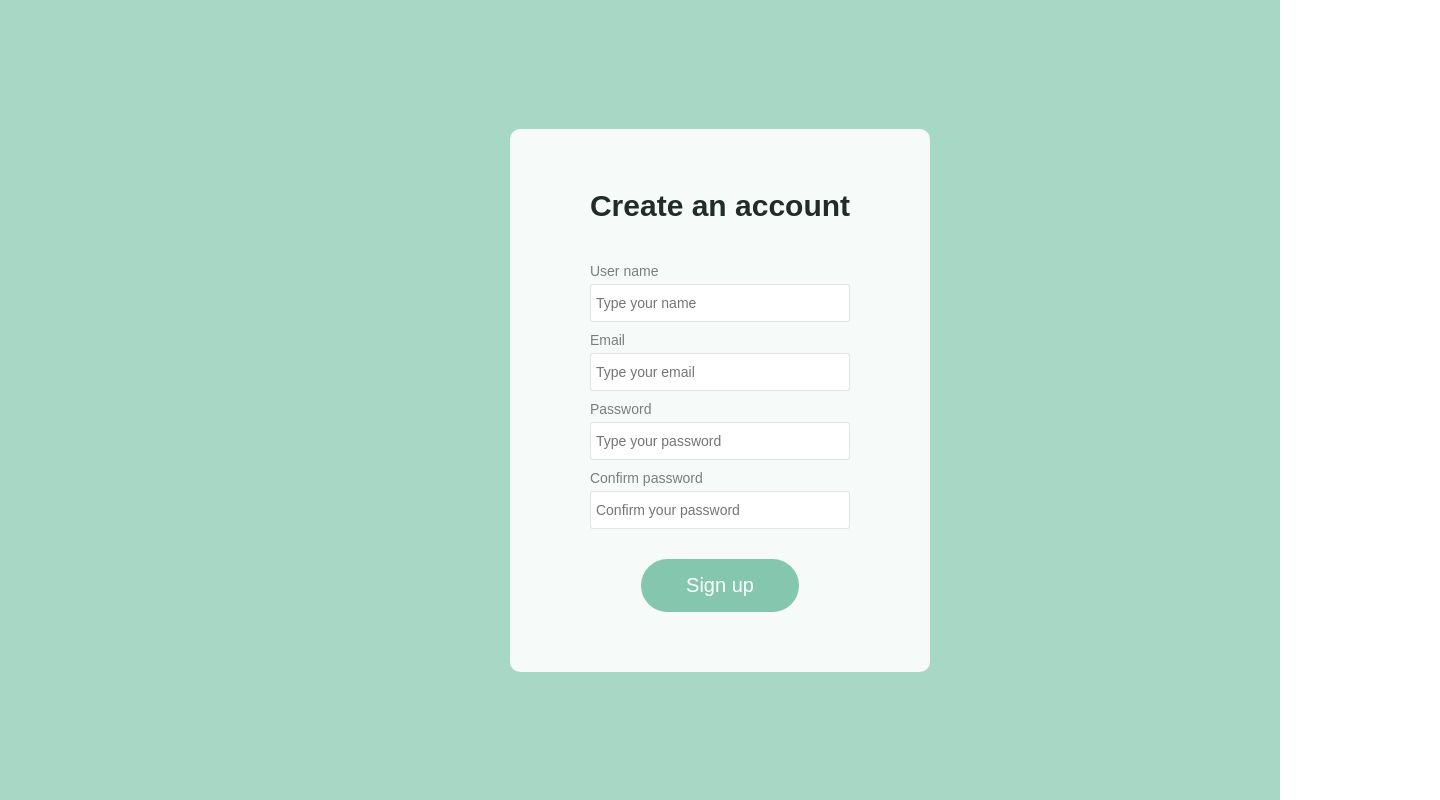
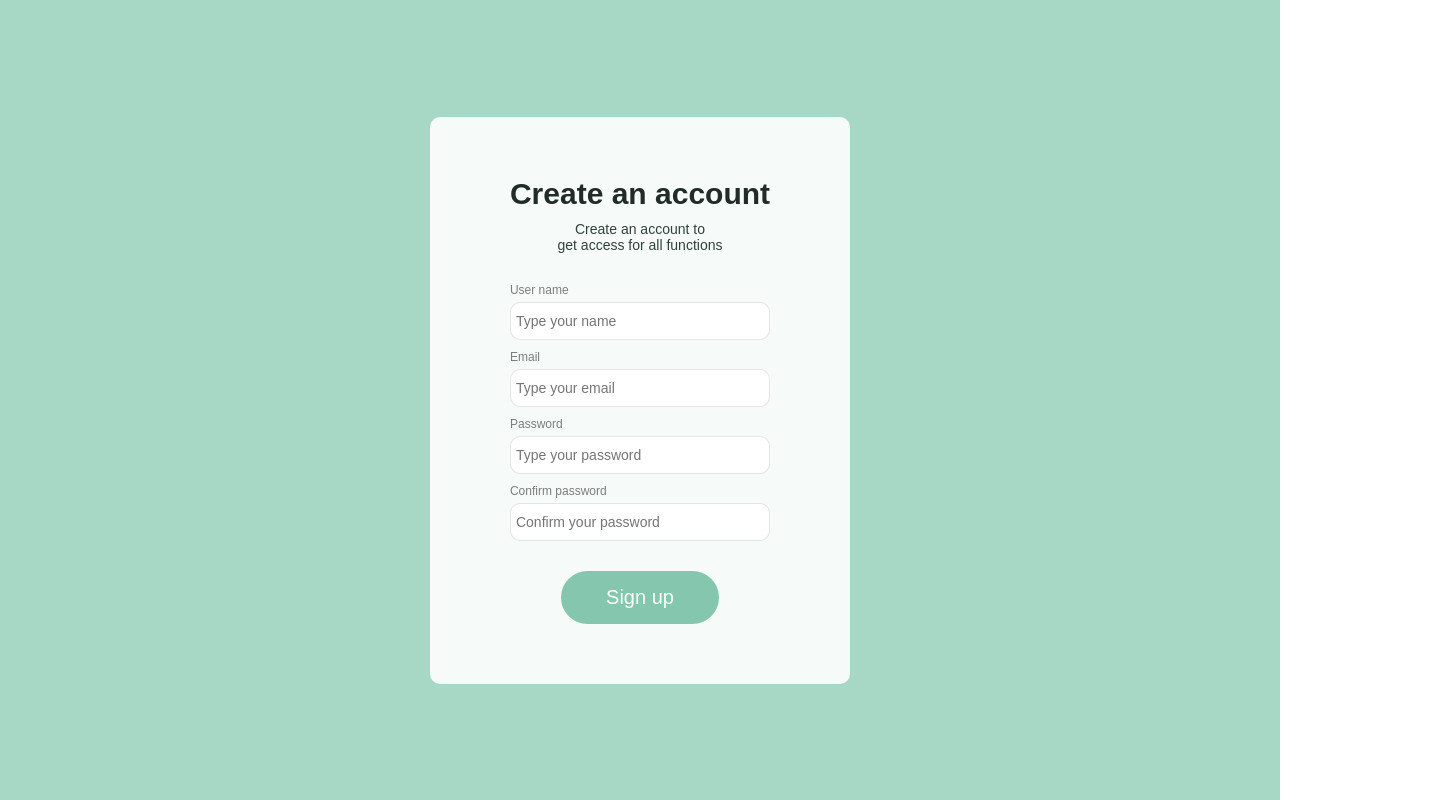
Before and after one commit to OstPerino/practice_2022, a Vue app in the folder client/: page / in a window 1280 px wide. Shown: the whole page, 1440 px wide, since content can reach past the window. Built offline with nearby package versions, Linux system fonts and the light colour scheme.

Commit message:
Edit styles

```diff
--- a/client/src/App.vue
+++ b/client/src/App.vue
@@ -44,13 +44,11 @@ export default {
 .app {
   width: 100vw;
   height: 100vh;
-  font-size: 10px;
+  //font-size: 10px;
   background-color: #A7D7C5;
 }
 
 .container {
-  width: 1440px;
-  margin: 0 auto;
   height: 100%;
 }
 
--- a/client/src/components/UI/DefaultButtonComponent.vue
+++ b/client/src/components/UI/DefaultButtonComponent.vue
@@ -37,5 +37,9 @@ export default {
     cursor: pointer;
     border-radius: 30px;
   }
+
+  &__button:hover {
+    filter: brightness(105%);
+  }
 }
 </style>
--- a/client/src/components/UI/DefaultInputComponent.vue
+++ b/client/src/components/UI/DefaultInputComponent.vue
@@ -42,7 +42,7 @@ export default {
   flex-direction: column;
 
   &__label {
-    font-size: 14px;
+    font-size: 12px;
     padding-bottom: 5px;
     color: rgba(0, 0, 0, 0.5)
   }
@@ -52,7 +52,7 @@ export default {
     font-size: 14px;
     border: 1px solid rgba(0, 0, 0, 0.1);
     outline: none;
-    border-radius: 3px;
+    border-radius: 10px;
   }
 }
 </style>
--- a/client/src/components/registration/RegistrationComponent.vue
+++ b/client/src/components/registration/RegistrationComponent.vue
@@ -1,10 +1,11 @@
 <template>
   <div class="RegistrationComponent">
     <h2
-      class="RegistrationComponent__header RegistrationComponent__item"
+      class="RegistrationComponent__header"
     >
       Create an account
     </h2>
+    <span class="RegistrationComponent__mark">Create an account to<br>get access for all functions</span>
     <DefaultInputComponent
       class="RegistrationComponent__item"
       :placeholder="this.inputData.userNameInput.placeholderContent"
@@ -91,7 +92,13 @@ export default {
   &__header {
     font-size: 30px;
     color: #212B27;
-    margin-bottom: 30px;
+  }
+
+  &__mark {
+    font-size: 14px;
+    text-align: center;
+    margin-bottom: 20px;
+    color: #32403B;
   }
 
   &__button {
```
